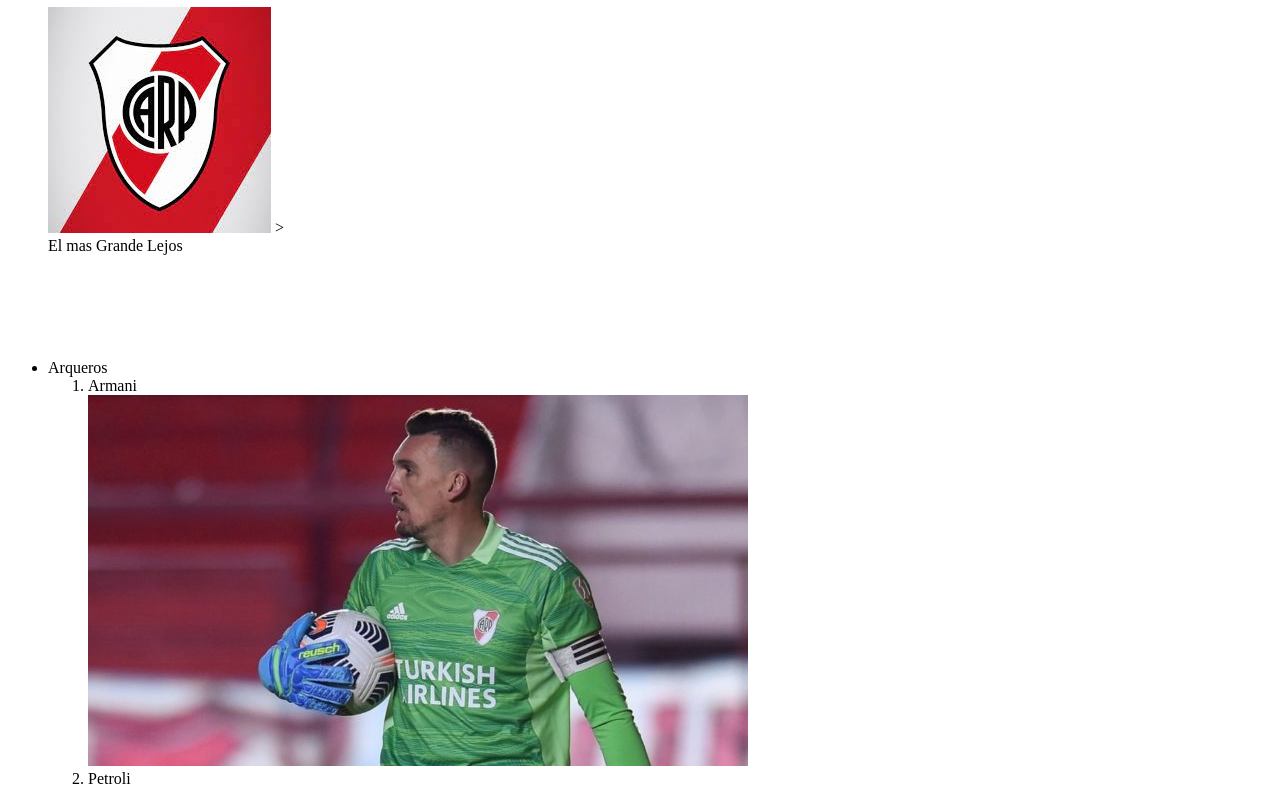
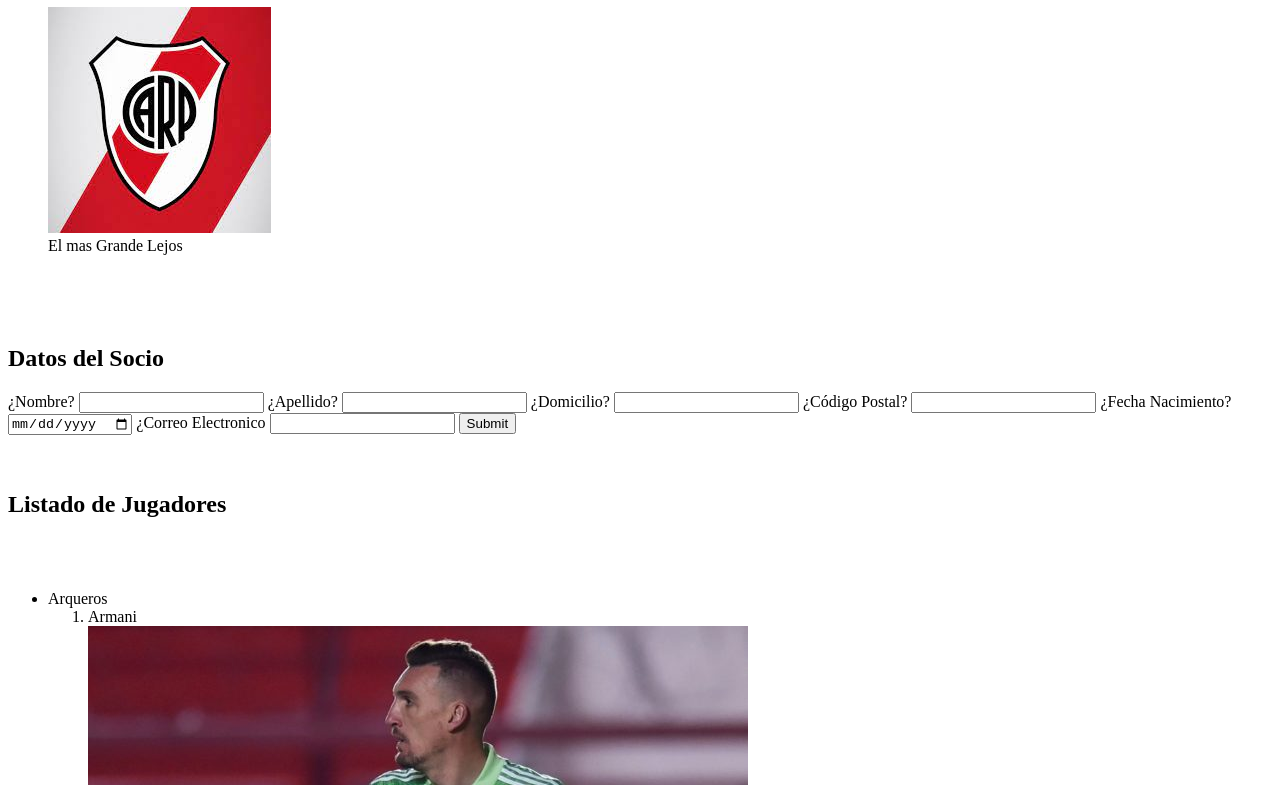
Before and after one commit to darioezequiel/DefinitivoHtmlCss, a plain HTML site: page Imagenes/jugadores.html in a window 1280 px wide. Shown: the part 73-858 px from the top of the page. Drawn offline with Linux system fonts and the light colour scheme.

Commit message:
Ingreso de datos del socio

```diff
--- a/Imagenes/jugadores.html
+++ b/Imagenes/jugadores.html
@@ -9,15 +9,56 @@
     <title>Jugadores de River</title>
 </head>
 <body>
+
     <main>
-       <h1>Listado de Jugadores</h1>
+       <h1>Socios y Jugadores de River</h1>
        <section>
          <figure>
             <img src="./Escudo River.jpeg" alt="Escudo River">
-            ><figcaption>El mas Grande Lejos</figcaption>
+            <figcaption>El mas Grande Lejos</figcaption>
          </figure>
        </section>
-       <br><br><br><br>
+       <br><br><br>
+
+       <h2>Datos del Socio</h2>
+
+      <form action="">
+         <label for="Nombre">
+           <span>¿Nombre?</span>
+           <input type="text" id="Nombre" name="Nombre" autocomplete="name">
+         </label>
+
+         <label for="apellido">
+           <span>¿Apellido?</span>
+           <input type="text" id="apellido" name="apellido" autocomplete="name">
+         </label>
+
+         <label for="Domicilio">
+           <span>¿Domicilio?</span>
+           <input type="text" id="Domicilio" name="Domicilio" autocomplete="home">
+         </label>
+
+         <label for="cp">
+           <span>¿Código Postal?</span>
+           <input type="text" id="cp" name="cp" autocomplete="postal-code">
+         </label>
+
+         <label for="Nacimiento">
+           <span>¿Fecha Nacimiento?</span>
+           <input type="date" id="Nacimiento" name="Nacimiento" autocomplete="bday-day">
+         </label>
+
+         <label for="email">
+           <span>¿Correo Electronico</span>
+           <input type="email" id="email" name="email" autocomplete="email">
+         </label>
+
+      <input type="submit">
+   </form>
+      <br><br>
+
+      <h2>Listado de Jugadores</h2>
+      <br><br>
        <ul>
          <li>Arqueros</li>
             <ol>
```
